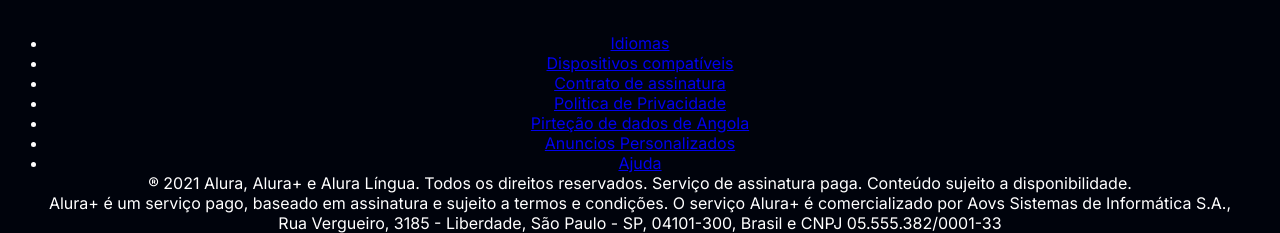
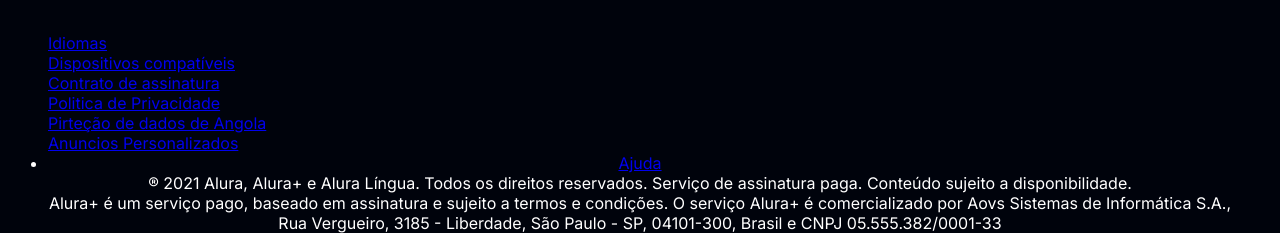
Before and after one commit to BentoSilv/projecto-silva, a plain HTML site: page index.html in a window 1280 px wide. Shown: the part 3677-3910 px from the top of the page. Drawn offline with Linux system fonts and the light colour scheme.

Commit message:
Css alterado link -cor

```diff
--- a/css/estilo.css
+++ b/css/estilo.css
@@ -112,3 +112,8 @@ body {
 .lista__link:hover {
     background-color: #167bf7;
 }
+.lista__link {
+    display: flex;
+    list-style-type: none;
+    color: var(--branco-principal);
+}
```
